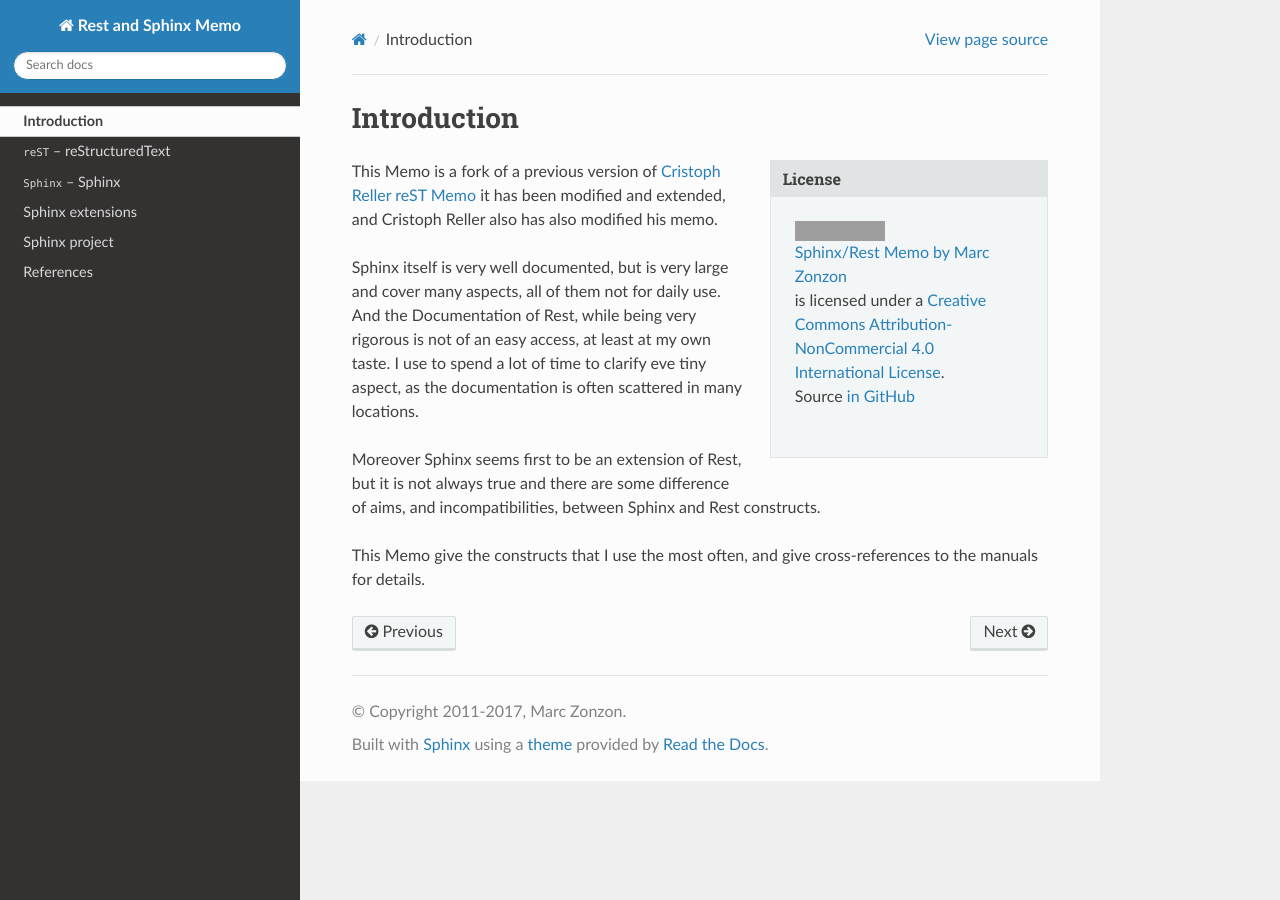
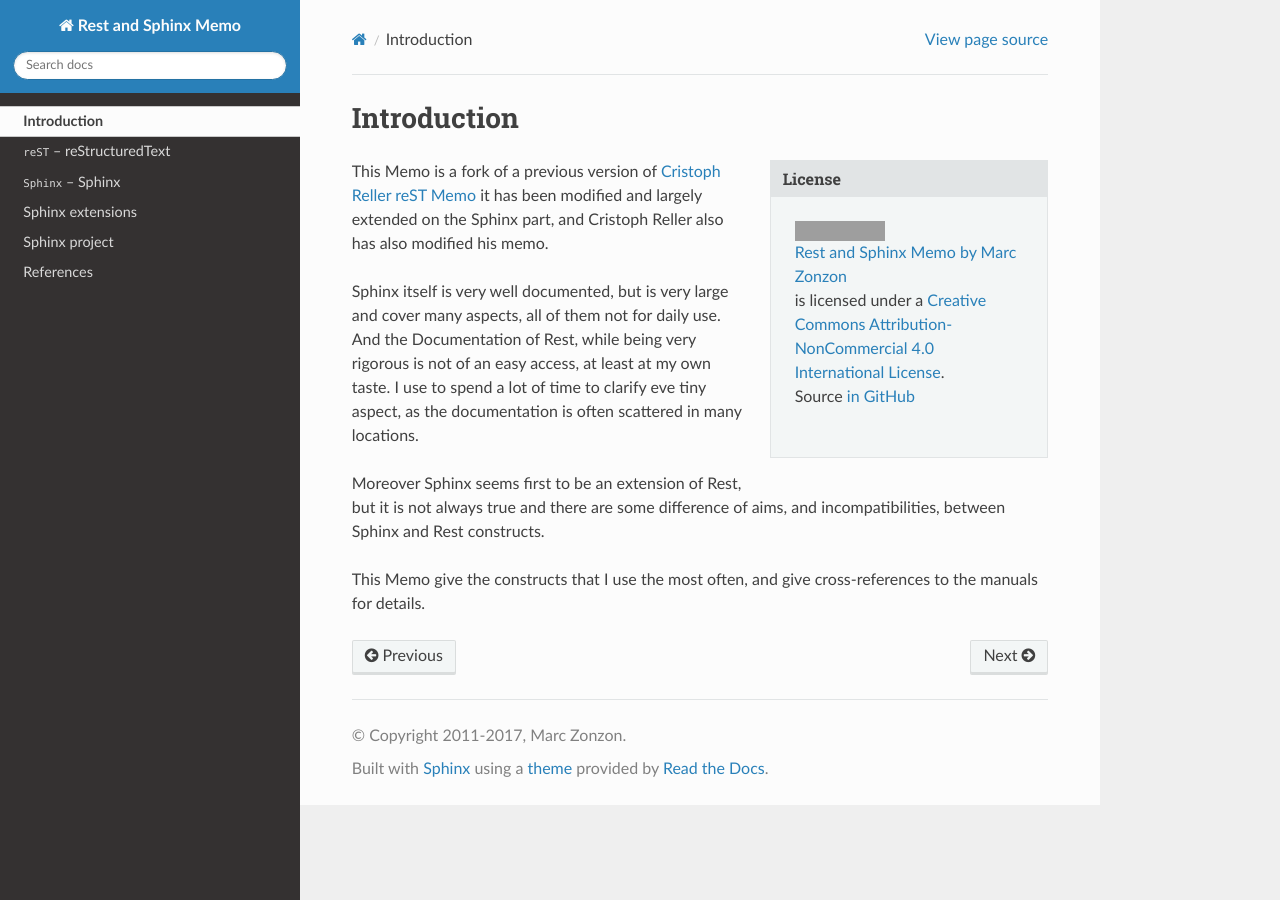
Before and after one commit to marczz/rest-sphinx-memo, a Sphinx documentation site: the page built from source/intro.rst, in a window 1280 px wide. Built offline with Sphinx 7.4.7 and the Read the Docs theme 2.0.0, drawn with Linux system fonts in a browser that asks for light colours; formulas are drawn with MathJax 3; the version number could not be read and is left out; grey boxes are pictures that could not be loaded.

Commit message:
intro.rst: minor typos.

```diff
--- a/source/intro.rst
+++ b/source/intro.rst
@@ -10,14 +10,14 @@ Introduction
 
       ..
 
-      | `Sphinx/Rest Memo by Marc Zonzon <http://rest-sphinx-memo.readthedocs.io/en/latest/Sphinx.html>`_
+      | `Rest and Sphinx Memo by Marc Zonzon <http://rest-sphinx-memo.readthedocs.io/en/latest/Sphinx.html>`_
       | is licensed under a `Creative Commons Attribution-NonCommercial 4.0 International License <http://creativecommons.org/licenses/by-nc/4.0/>`__.
-      | Source `in GitHub <https://github.com/marczz/rest-sphinx-memo.Git>`_
+      | Source `in GitHub <https://github.com/marczz/rest-sphinx-memo>`_
 
 This Memo is a fork of a previous version of `Cristoph Reller reST Memo
 <http://aert-notes-dev.readthedocs.org/en/latest/content/rest/>`_
-it has been modified and extended, and Cristoph Reller also has also
-modified his memo.
+it has been modified and largely extended on the Sphinx part,
+and Cristoph Reller also has also modified his memo.
 
 Sphinx itself is very well documented, but is very large and cover
 many aspects, all of them  not for daily use. And the Documentation of
```
Also changed, not shown: other parts of source/intro.rst (+0 -2 lines).
